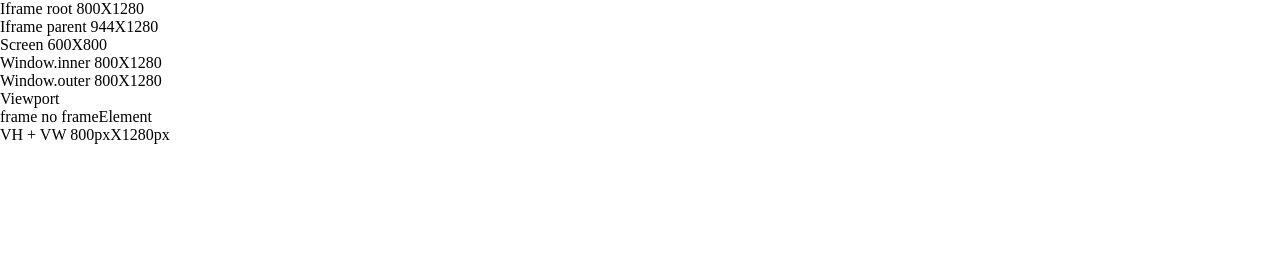
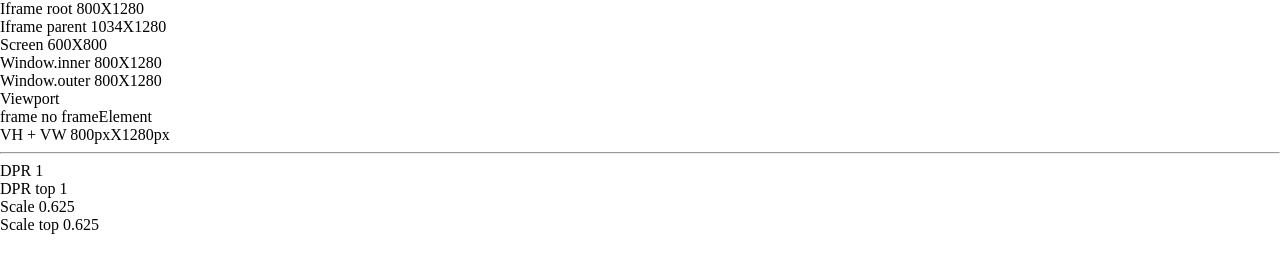
Before and after one commit to NumminorihSF/test-iframe, a plain HTML site: page src/frame.html in a window 1280 px wide. Drawn offline with Linux system fonts and the light colour scheme.

Commit message:
add dpr and scale

```diff
--- a/src/frame.html
+++ b/src/frame.html
@@ -41,6 +41,19 @@
 <div id="vh-vw">
     VH + VW
 </div>
+<hr>
+<div id="dpr">
+    DPR
+</div>
+<div id="dpr-top">
+    DPR top
+</div>
+<div id="scale">
+    Scale
+</div>
+<div id="scale-top">
+    Scale top
+</div>
 <script>
     console.log("this");
     setTimeout(function() {
@@ -79,6 +92,22 @@
         var height = window.outerHeight
         var width = window.outerWidth
         document.getElementById("window-outer").innerHTML += " " + height + "X" + width;
+    });
+    setTimeout(function() {
+        var dpr = window.devicePixelRatio
+        document.getElementById("dpr").innerHTML += " " + dpr;
+    });
+    setTimeout(function() {
+        var dpr = window.top.devicePixelRatio
+        document.getElementById("dpr-top").innerHTML += " " + dpr;
+    });
+    setTimeout(function() {
+        var scale = window.screen.width/window.innerWidth;
+        document.getElementById("scale").innerHTML += " " + scale;
+    });
+    setTimeout(function() {
+        var scale = window.screen.width / window.top.innerWidth;
+        document.getElementById("scale-top").innerHTML += " " + scale;
     });
  setTimeout(function() {
         var height = window.innerHeight
```
